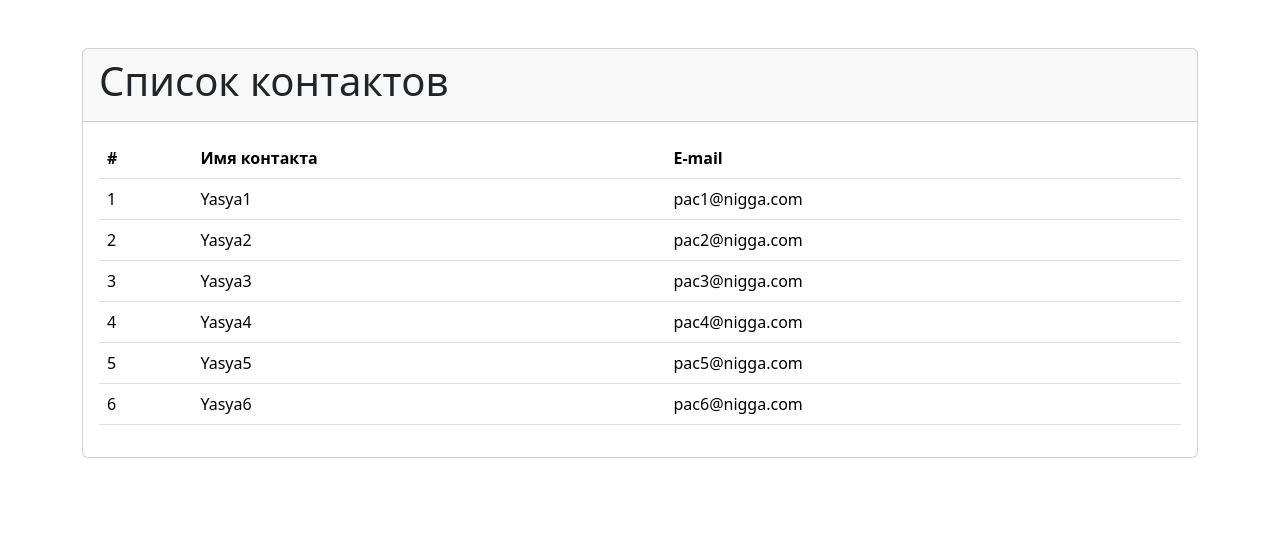
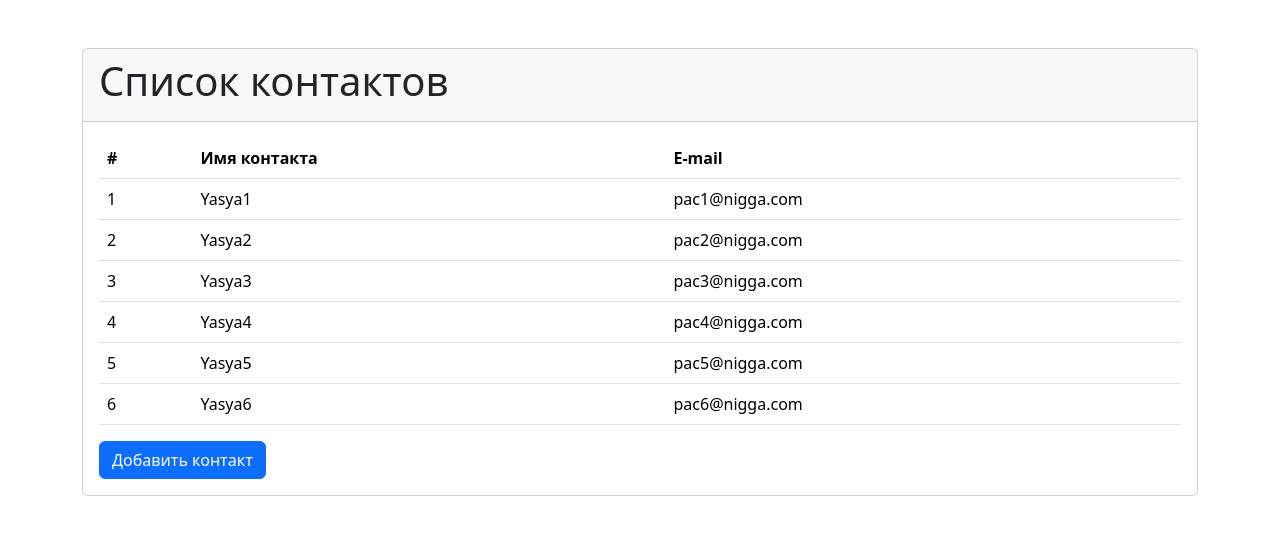
Before and after one commit to rkudashev/ContactClient, a React (Create React App) app in the folder client/: page / in a window 1280 px wide. Shown: the top 534 px of the page. Built offline with nearby package versions, Linux system fonts and the light colour scheme.

Commit message:
Добавление новых запиисей через react хук.

```diff
--- a/client/src/App.js
+++ b/client/src/App.js
@@ -1,6 +1,11 @@
+import React, {useState} from "react";
 import TableContact from "./layout/TableContact/TableContact";
 
-const contacts = [
+
+
+const App = () => {
+  const [contacts, setContacts] = useState(
+    [
       {id: 1, name: "Yasya1", email: "pac1@nigga.com"},
       {id: 2, name: "Yasya2", email: "pac2@nigga.com"},
       {id: 3, name: "Yasya3", email: "pac3@nigga.com"},
@@ -8,8 +13,19 @@ const contacts = [
       {id: 5, name: "Yasya5", email: "pac5@nigga.com"},
       {id: 6, name: "Yasya6", email: "pac6@nigga.com"},
     ]
+  );
 
-const App = () => {
+  const addContact = () => {
+    const item = {
+      id: 2,//contacts[-1].id + 1,
+      name: "Varlam",
+      email: "varlam@pec.ng"
+    };
+
+    setContacts([...contacts, item]);
+    console.log(contacts);
+  };
+
   return (
     <div className="container mt-5">
       <div className="card">
@@ -19,6 +35,12 @@ const App = () => {
 
         <div className="card-body">
           <TableContact contacts={contacts}/>
+          <div>
+            <button className="btn btn-primary"
+                    onClick={() => {addContact()}}>
+              Добавить контакт
+            </button>
+          </div>
         </div>
       </div>
     </div>
```
Lines whose indentation alone changed are shown as unchanged.
